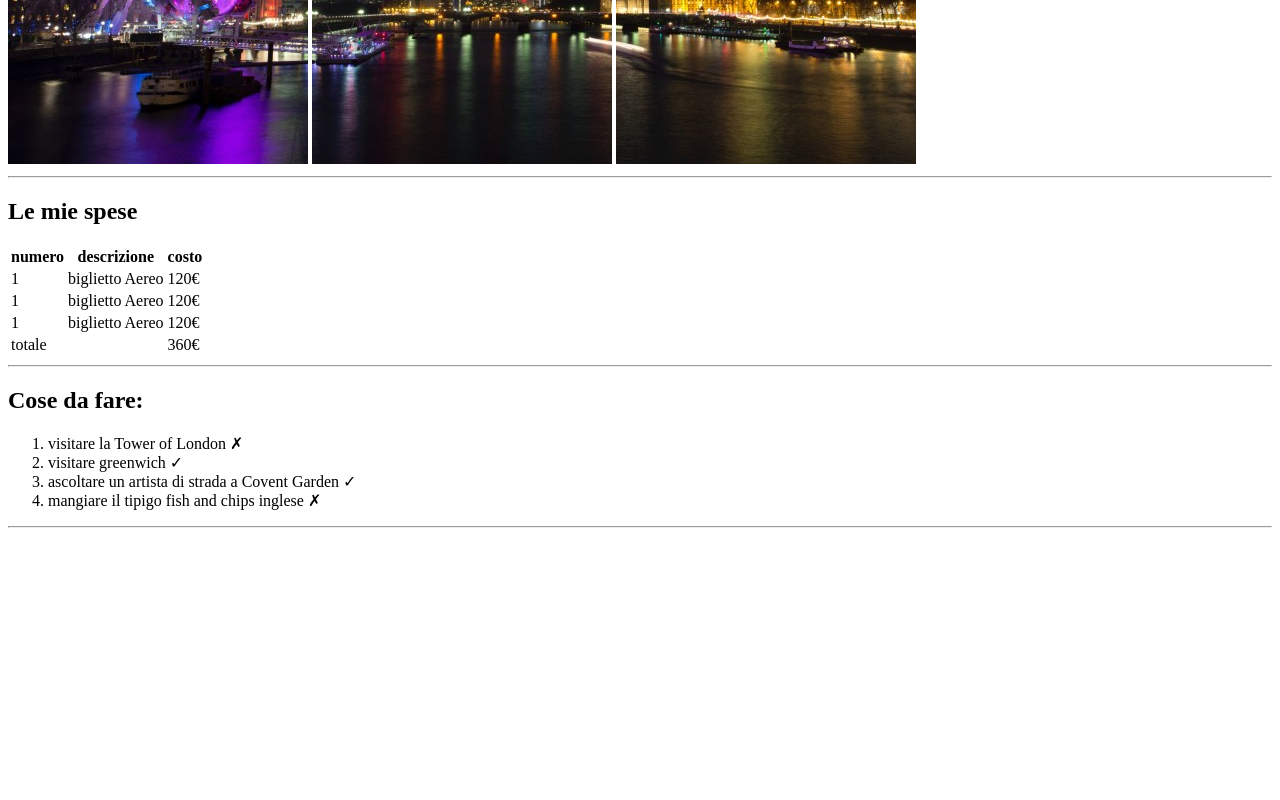
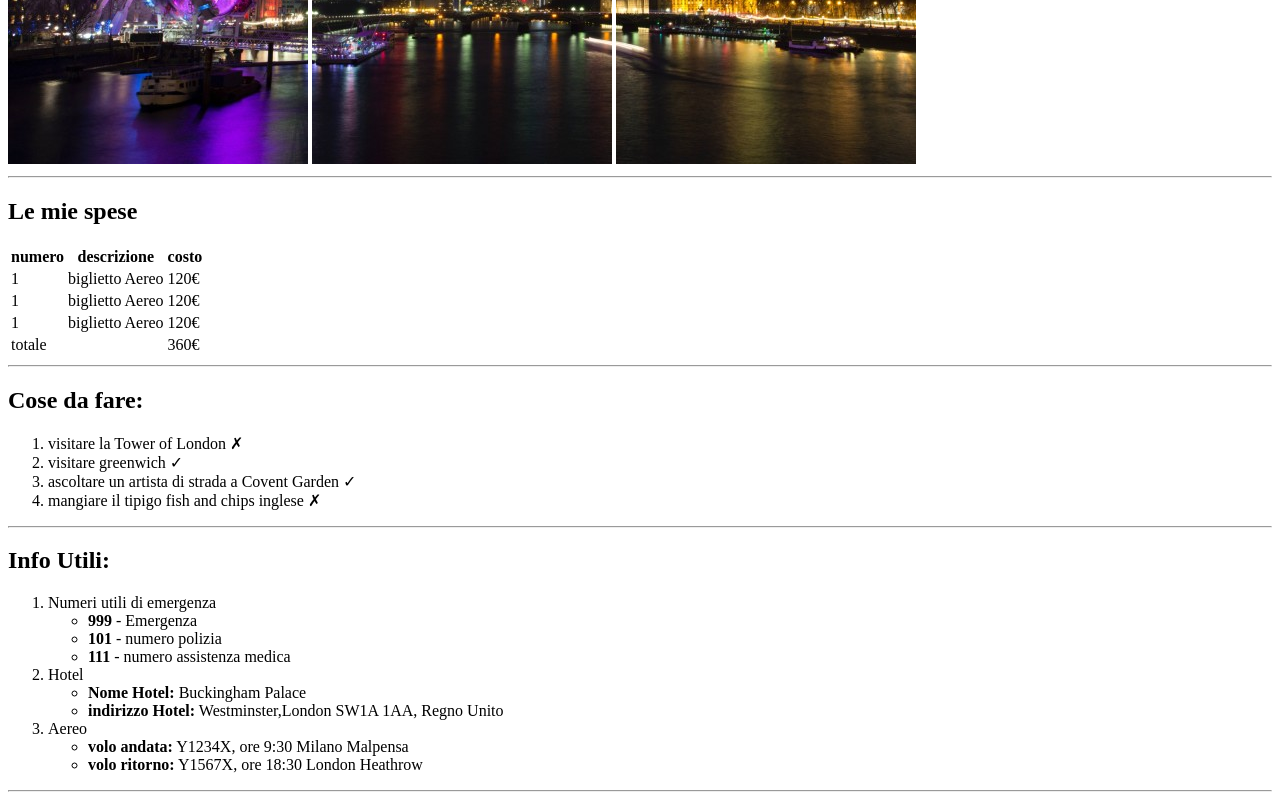
Before and after one commit to giocio97/html-london-trip, a plain HTML site: page index.html in a window 1280 px wide. Shown: the part 516-1316 px from the top of the page. Before the commit the page ends 1052 px from the top, so only its background shows below. Drawn offline with Linux system fonts and the light colour scheme.

Commit message:
section info

```diff
--- a/index.html
+++ b/index.html
@@ -73,6 +73,30 @@
 
     <section>
         <!-- info utili -->
+        <h2>Info Utili:</h2>
+        <ol>
+            <li>Numeri utili di emergenza
+                 <ul>
+                     <li> <strong>999</strong> - Emergenza</li>
+                     <li> <strong>101</strong> - numero polizia</li>
+                     <li> <strong>111</strong> - numero assistenza medica</li>
+
+                 </ul>
+            </li>
+            <li>Hotel
+                <ul>
+                    <li><strong>Nome Hotel:</strong> Buckingham Palace</li>
+                    <li><strong>indirizzo Hotel:</strong> Westminster,London SW1A 1AA, Regno Unito</li>
+                </ul>
+            </li>
+            <li>Aereo
+                <ul>
+                    <li><strong>volo andata:</strong> Y1234X, ore 9:30 Milano Malpensa </li>
+                    <li><strong>volo ritorno:</strong> Y1567X, ore 18:30 London Heathrow</li>
+                </ul>
+            </li>
+        </ol>
+        <hr>
     </section>
   </main>
 
```
